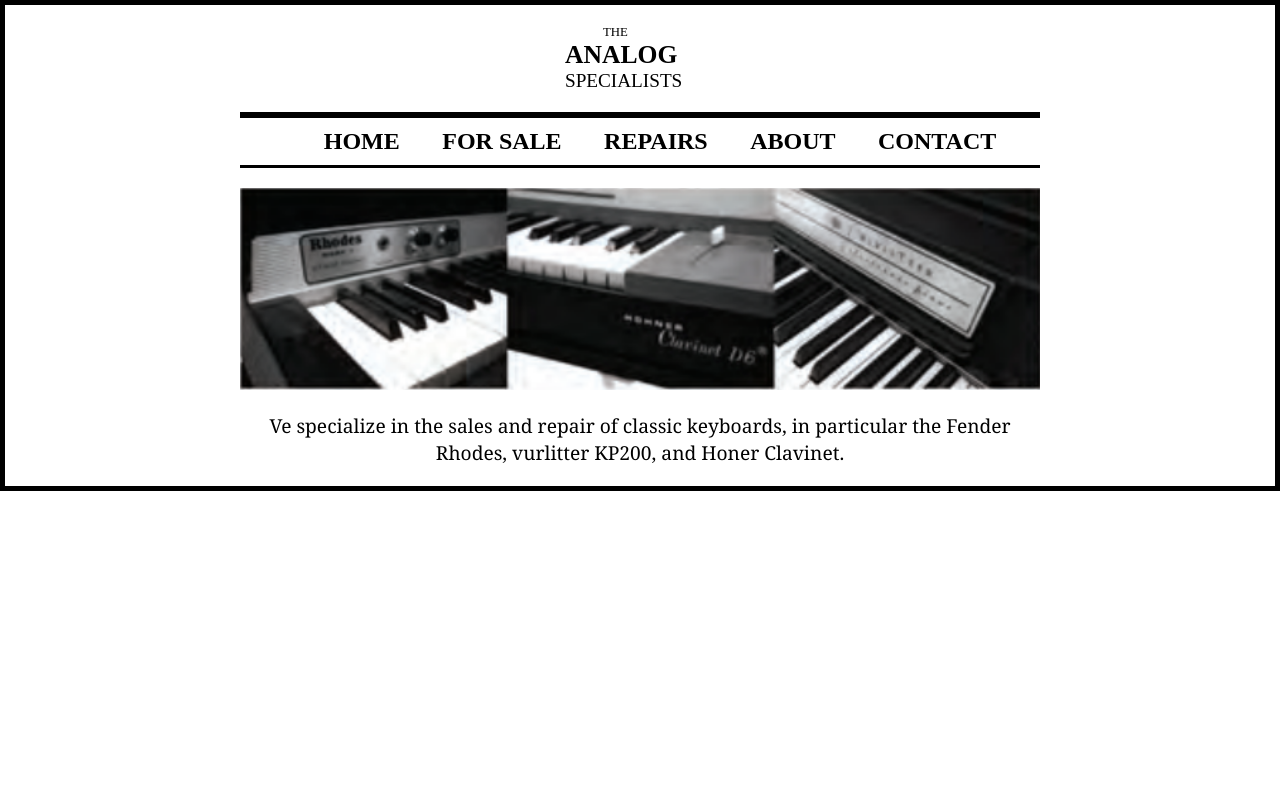
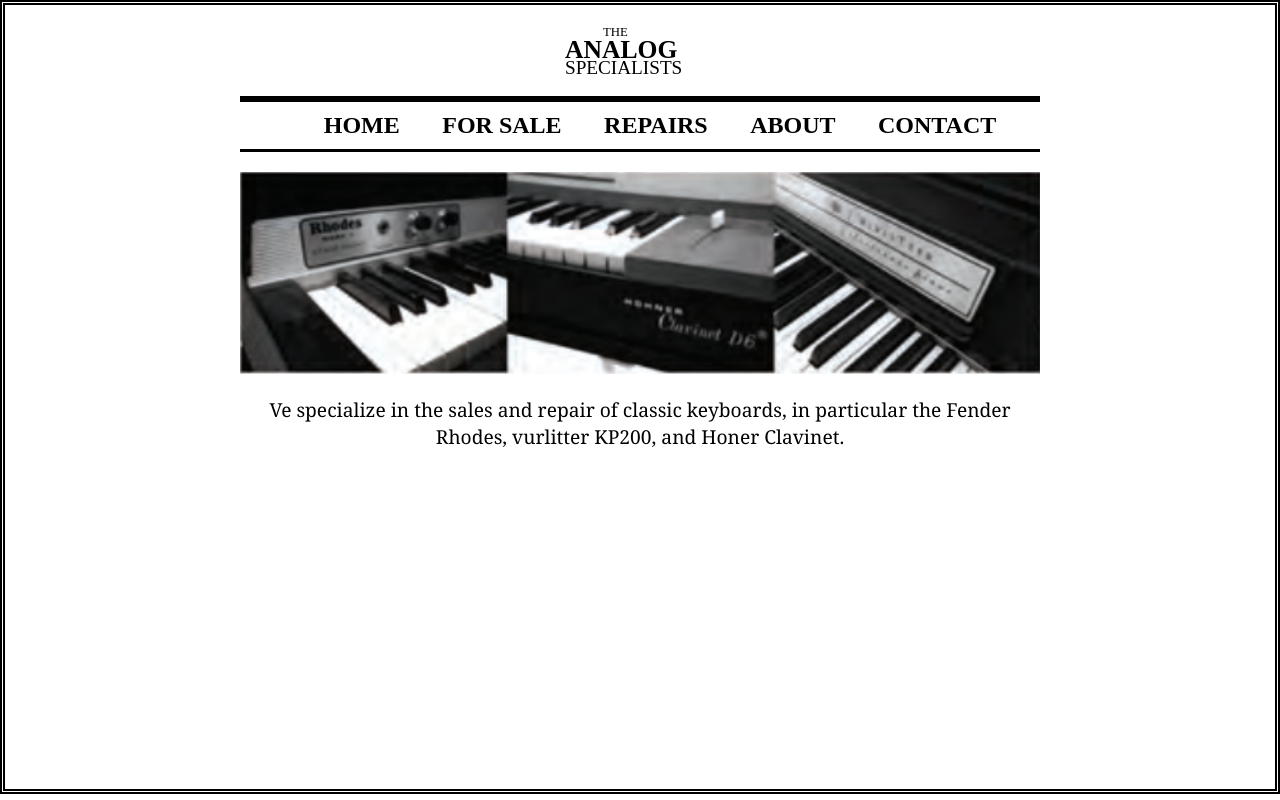
Before and after one commit to wajahat-minhal/The-Analog-Specialist, a plain HTML site: page index.html in a window 1280 px wide. Drawn offline with Linux system fonts and the light colour scheme.

Commit message:
changes done

```diff
--- a/style.css
+++ b/style.css
@@ -2,7 +2,8 @@ body {
     margin: 0px;
     padding: 0px;
     font-size: 62.5%;
-    border: 5px solid  black;
+    height: 98vh;
+    border: 5px double black;
 }
 
 div {
@@ -17,10 +18,12 @@ div {
 }
 .span2{
     font-size: 1.6rem;
+    line-height: 80%;
 
 }
 .span3{
     font-size: 1.2rem;
+    line-height: 80%;
     padding-right: 22px;
 }
 
```
